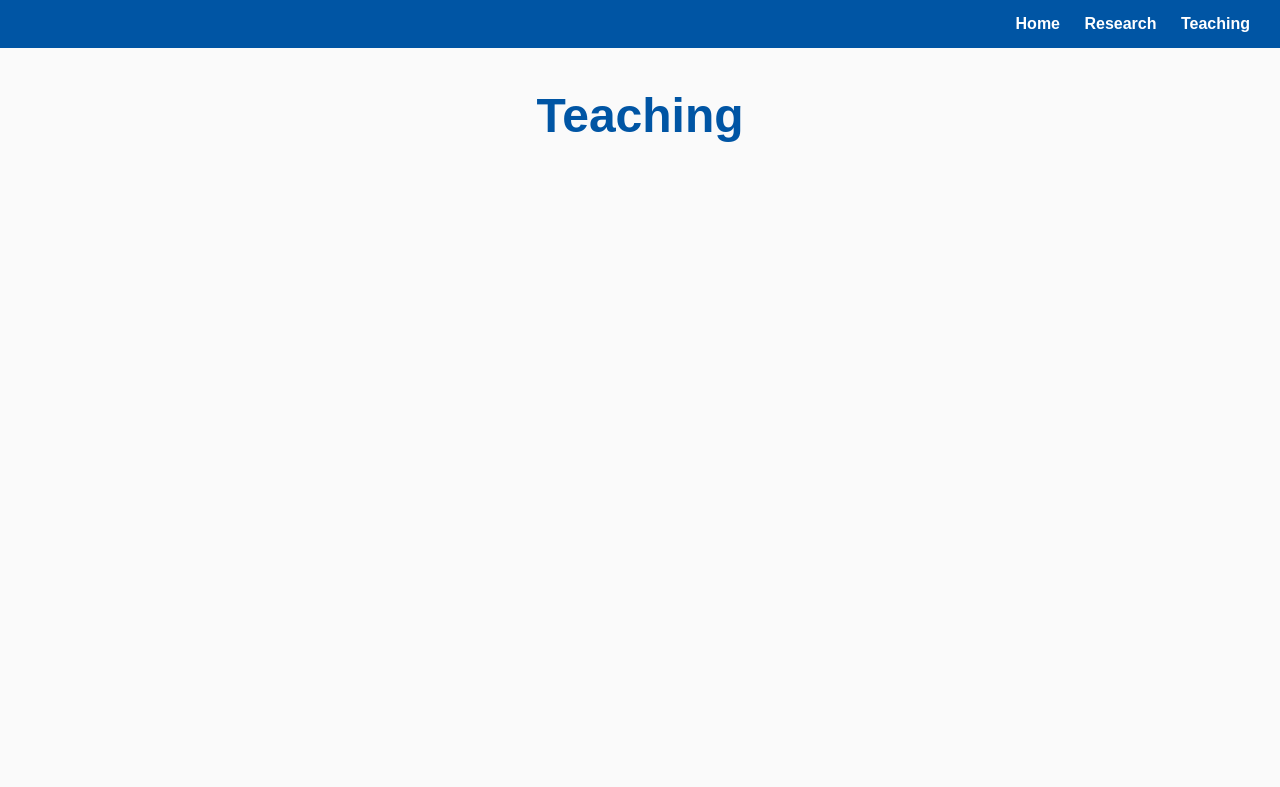
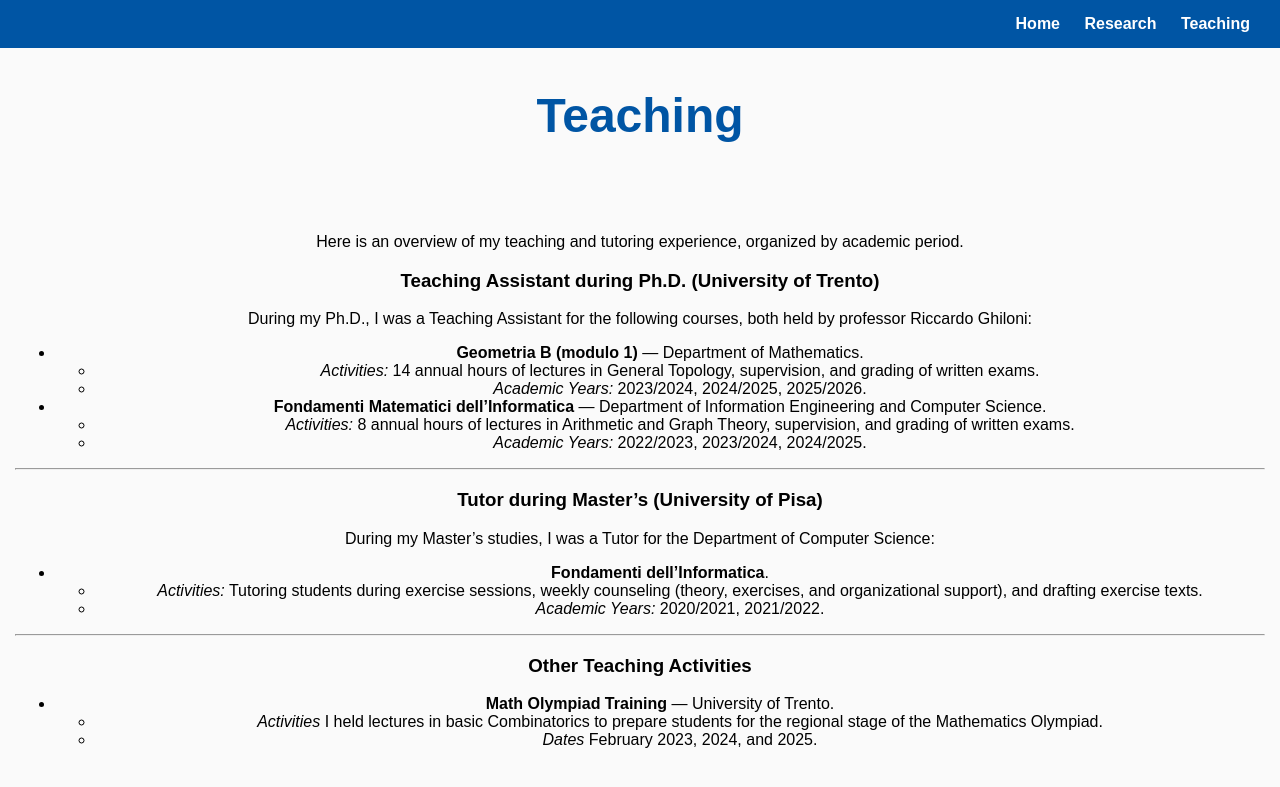
Before and after one commit to dipetrillo/dipetrillo.github.io, a Jekyll site: the page built from teaching.md, in a window 1280 px wide. Shown: the top 787 px of the page. Built offline with Jekyll 4.4.1, drawn with Linux system fonts in a browser that asks for light colours.

Commit message:
Update teaching.md

```diff
--- a/teaching.md
+++ b/teaching.md
@@ -2,3 +2,31 @@
 layout: default
 title: Teaching
 ---
+
+Here is an overview of my teaching and tutoring experience, organized by academic period.
+
+### Teaching Assistant during Ph.D. (University of Trento)
+During my Ph.D., I was a Teaching Assistant for the following courses, both held by professor Riccardo Ghiloni:
+
+*   **Geometria B (modulo 1)** — Department of Mathematics.
+    *   *Activities:* 14 annual hours of lectures in General Topology, supervision, and grading of written exams.
+    *   *Academic Years:* 2023/2024, 2024/2025, 2025/2026.
+*   **Fondamenti Matematici dell'Informatica** — Department of Information Engineering and Computer Science.
+    *   *Activities:* 8 annual hours of lectures in Arithmetic and Graph Theory, supervision, and grading of written exams.
+    *   *Academic Years:* 2022/2023, 2023/2024, 2024/2025.
+
+---
+
+### Tutor during Master's (University of Pisa)
+During my Master's studies, I  was a Tutor for the Department of Computer Science:
+
+*   **Fondamenti dell'Informatica**.
+    *   *Activities:* Tutoring students during exercise sessions, weekly counseling (theory, exercises, and organizational support), and drafting exercise texts.
+    *   *Academic Years:* 2020/2021, 2021/2022.
+
+---
+
+### Other Teaching Activities
+*   **Math Olympiad Training** — University of Trento.
+    *   *Activities* I held lectures in basic Combinatorics to prepare students for the regional stage of the Mathematics Olympiad.
+    *   *Dates* February 2023, 2024, and 2025.
```
